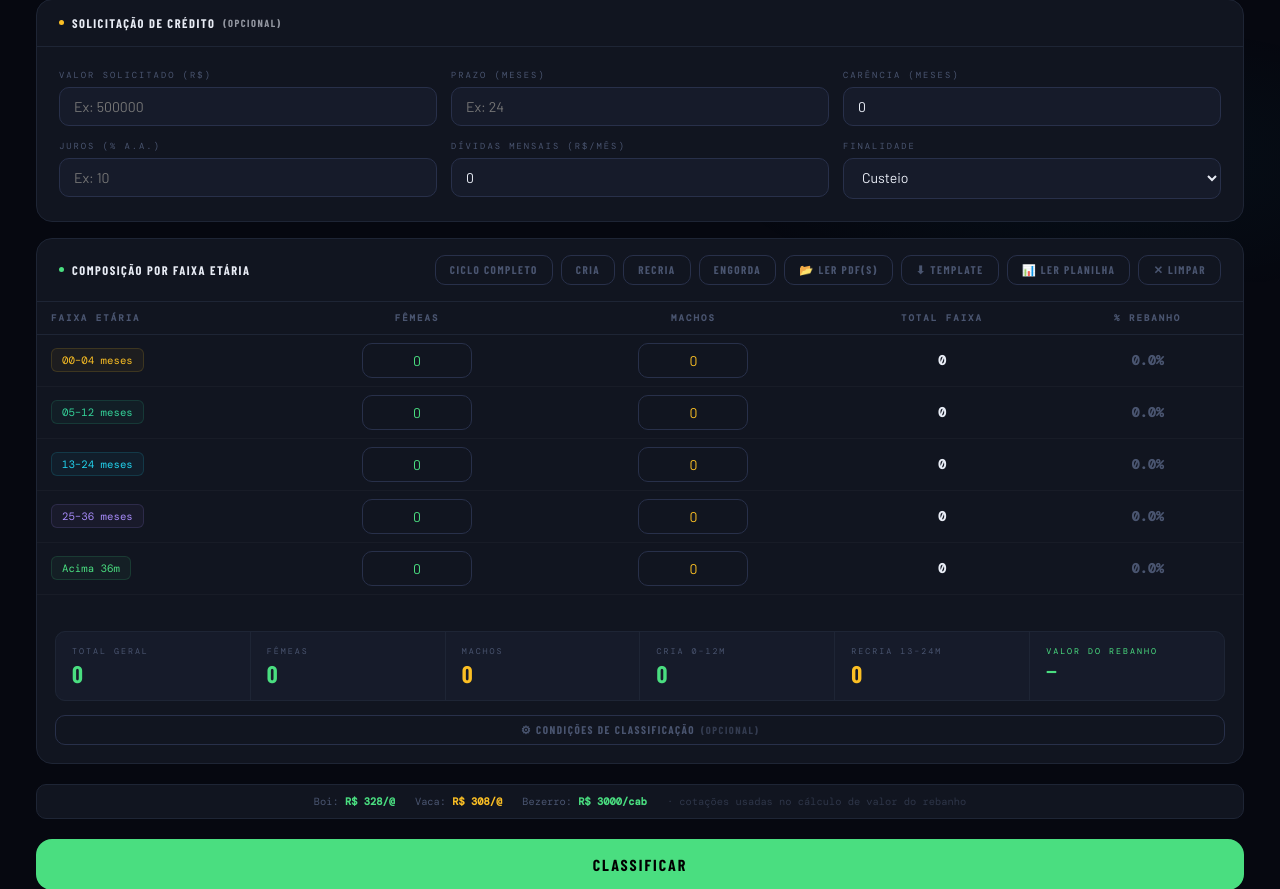
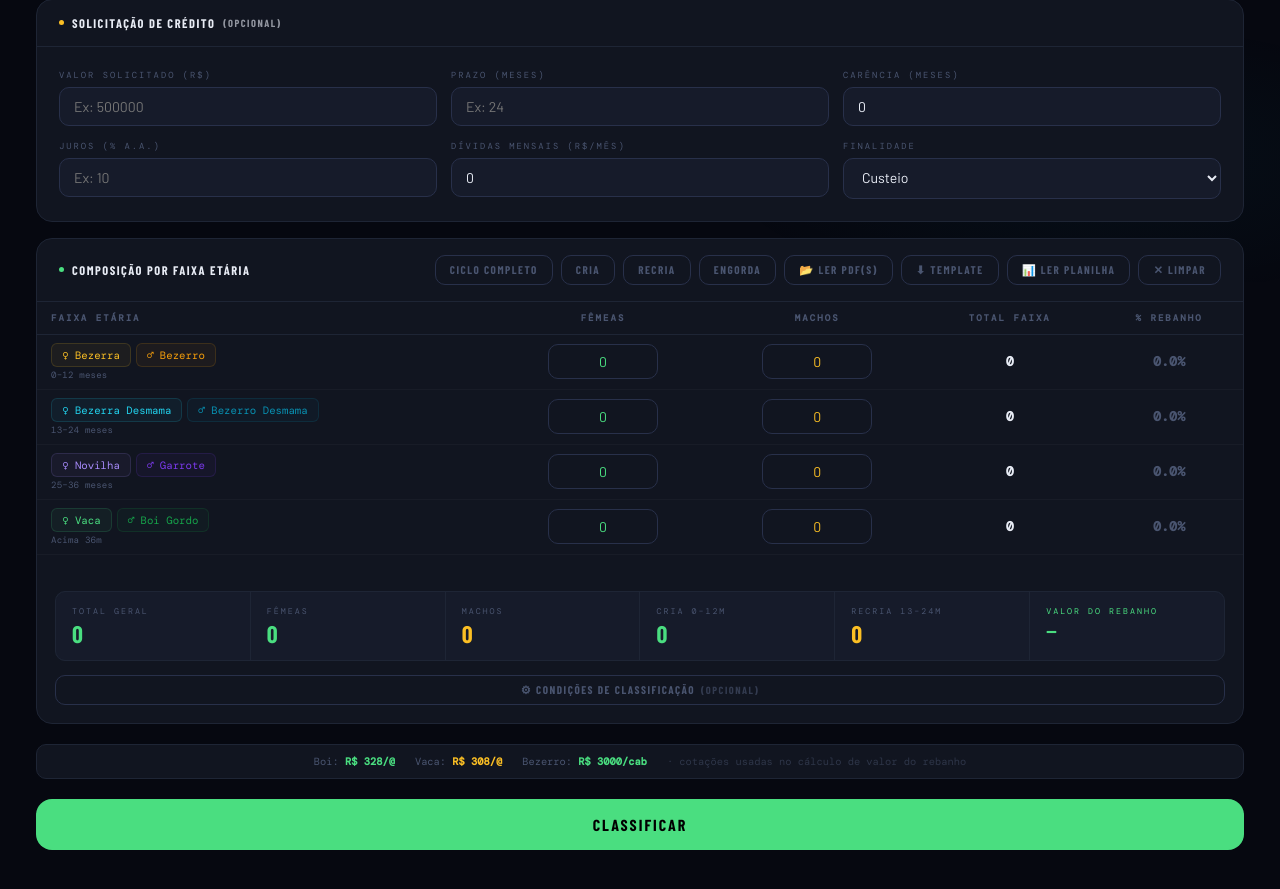
Before and after one commit to Lucazvfx/fluxocaixa, a Flask app: template templates/index.html in a window 1280 px wide. Shown: the part 518-1407 px from the top of the page. Run offline with Flask 3, Linux system fonts and the light colour scheme; the template is opened without the code that fills it, so the values that code supplies are empty; data comes from the database, SQL or seed files in the repository; parts of the project's set-up code (start-up, migrations or seed data) failed here and were passed over; some libraries are stand-ins or nearby versions; some web fonts are replaced.

Commit message:
feat(ui): faixas etárias adotam nomenclatura da ficha de rebanho
Reduz de 5 para 4 faixas com nomes do Excel de classificação:
  Bezerra/Bezerro (0-12m), Bezerra Desmama/Bezerro Desmama (13-24m),
  Novilha/Garrote (25-36m), Vaca/Boi Gordo (36m+).

getVals() continua retornando v[10] p/ o backend (bezerra 0-12m
é dividida 50/50 em f00+f05). vApiToDisplay() converte v[10]→4
pares para tabela, pirâmide e prévia de PDF.

Co-Authored-By: Claude Sonnet 4.6 <noreply@anthropic.com>

```diff
--- a/templates/index.html
+++ b/templates/index.html
@@ -643,7 +643,27 @@ main{max-width:1340px;margin:0 auto;padding:44px 36px 120px;position:relative;z-
 
 <script>
 // ================== VARIAVEIS GLOBAIS ==================
-const FAIXAS=[{key:'f00',l:'00–04 meses',cF:'#FBBF24',cM:'#F59E0B'},{key:'f05',l:'05–12 meses',cF:'#34D399',cM:'#10B981'},{key:'f13',l:'13–24 meses',cF:'#22D3EE',cM:'#0891B2'},{key:'f25',l:'25–36 meses',cF:'#A78BFA',cM:'#7C3AED'},{key:'fac',l:'Acima 36m',  cF:'#4ADE80',cM:'#16A34A'}];
+const FAIXAS=[
+  {key:'bez',lF:'Bezerra',         lM:'Bezerro',          l:'0–12 meses',  cF:'#FBBF24',cM:'#F59E0B'},
+  {key:'dzm',lF:'Bezerra Desmama', lM:'Bezerro Desmama',  l:'13–24 meses', cF:'#22D3EE',cM:'#0891B2'},
+  {key:'nov',lF:'Novilha',         lM:'Garrote',          l:'25–36 meses', cF:'#A78BFA',cM:'#7C3AED'},
+  {key:'vac',lF:'Vaca',            lM:'Boi Gordo',        l:'Acima 36m',   cF:'#4ADE80',cM:'#16A34A'},
+];
+// Converte array v[10] da API → 4 pares [[F,M]] para exibição
+function vApiToDisplay(v10){
+  return [
+    [(v10[0]||0)+(v10[2]||0),(v10[1]||0)+(v10[3]||0)],
+    [v10[4]||0,v10[5]||0],
+    [v10[6]||0,v10[7]||0],
+    [v10[8]||0,v10[9]||0],
+  ];
+}
+// Preenche os 4 inputs do formulário a partir do v[10] da API
+function setValsFromApi(v10){
+  const d=vApiToDisplay(v10);
+  FAIXAS.forEach((f,i)=>{document.getElementById(f.key+'_F').value=d[i][0];document.getElementById(f.key+'_M').value=d[i][1];});
+  upd();
+}
 const TC={CRIA:'#4ADE80',RECRIA:'#22D3EE',ENGORDA:'#F87171',CICLO_COMPLETO:'#FBBF24'};
 const TE={CRIA:'🐄',RECRIA:'🐂',ENGORDA:'🥩',CICLO_COMPLETO:'🔄'};
 const TL={CRIA:'CRIA',RECRIA:'RECRIA',ENGORDA:'ENGORDA',CICLO_COMPLETO:'CICLO COMPLETO'};
@@ -760,7 +780,13 @@ function buildTable(){
   tb.innerHTML='';
   FAIXAS.forEach(f=>{
     tb.innerHTML+=`<tr>
-      <td><span class="fc" style="color:${f.cF};border-color:${f.cF}25;background:${f.cF}0D">${f.l}</span></td>
+      <td>
+        <div style="display:flex;gap:5px;flex-wrap:wrap;align-items:center">
+          <span class="fc" style="color:${f.cF};border-color:${f.cF}25;background:${f.cF}0D">♀ ${f.lF}</span>
+          <span class="fc" style="color:${f.cM};border-color:${f.cM}25;background:${f.cM}0D">♂ ${f.lM}</span>
+        </div>
+        <div style="font-size:.57rem;color:var(--mu);margin-top:2px;font-family:var(--fm);letter-spacing:.02em">${f.l}</div>
+      </td>
       <td class="tdc"><input type="number" class="ni nf" id="${f.key}_F" value="0" min="0" oninput="upd()"></td>
       <td class="tdc"><input type="number" class="ni nm" id="${f.key}_M" value="0" min="0" oninput="upd()"></td>
       <td class="tdc tdtot" id="${f.key}_T">0</td>
@@ -769,15 +795,28 @@ function buildTable(){
   });
   upd();
 }
-function getVals(){return FAIXAS.flatMap(f=>[parseFloat(document.getElementById(f.key+'_F').value)||0,parseFloat(document.getElementById(f.key+'_M').value)||0])}
+function getVals(){
+  const bezF=parseFloat(document.getElementById('bez_F').value)||0;
+  const bezM=parseFloat(document.getElementById('bez_M').value)||0;
+  const f00F=Math.floor(bezF/2),f05F=bezF-f00F;
+  const f00M=Math.floor(bezM/2),f05M=bezM-f00M;
+  return [f00F,f00M,f05F,f05M,
+          parseFloat(document.getElementById('dzm_F').value)||0,
+          parseFloat(document.getElementById('dzm_M').value)||0,
+          parseFloat(document.getElementById('nov_F').value)||0,
+          parseFloat(document.getElementById('nov_M').value)||0,
+          parseFloat(document.getElementById('vac_F').value)||0,
+          parseFloat(document.getElementById('vac_M').value)||0];
+}
 function upd(){
   const v=getVals(),tot=v.reduce((a,b)=>a+b,0)||1;
-  FAIXAS.forEach((f,i)=>{const t=v[i*2]+v[i*2+1];document.getElementById(f.key+'_T').textContent=fN(t);document.getElementById(f.key+'_P').textContent=(t/tot*100).toFixed(1)+'%'});
+  const disp=vApiToDisplay(v);
+  FAIXAS.forEach((f,i)=>{const t=disp[i][0]+disp[i][1];document.getElementById(f.key+'_T').textContent=fN(t);document.getElementById(f.key+'_P').textContent=(t/tot*100).toFixed(1)+'%'});
   document.getElementById('t-g').textContent=fN(v.reduce((a,b)=>a+b,0));
-  document.getElementById('t-f').textContent=fN(FAIXAS.reduce((a,f,i)=>a+v[i*2],0));
-  document.getElementById('t-m').textContent=fN(FAIXAS.reduce((a,f,i)=>a+v[i*2+1],0));
-  document.getElementById('t-c').textContent=fN(v[0]+v[1]+v[2]+v[3]);
-  document.getElementById('t-r').textContent=fN(v[4]+v[5]);
+  document.getElementById('t-f').textContent=fN(v[0]+v[2]+v[4]+v[6]+v[8]);
+  document.getElementById('t-m').textContent=fN(v[1]+v[3]+v[5]+v[7]+v[9]);
+  document.getElementById('t-c').textContent=fN(disp[0][0]+disp[0][1]);
+  document.getElementById('t-r').textContent=fN(disp[1][0]+disp[1][1]);
   // Valor do rebanho — espelho de valor_rebanho_gep() modo granular
   // v = [f00F,f00M, f05F,f05M, f13F,f13M, f25F,f25M, facF,facM]
   const pb=parseFloat(document.getElementById('cot-boi')?.value)||327;
@@ -802,7 +841,7 @@ const EX={
   engorda:{v:[10,8,20,18,50,80,20,120,10,400],faz:'Fazenda Confinamento',mun:'Primavera do Leste - MT',prop:'Exemplo'},
   indea: {v:[300,280,563,187,1105,1344,298,80,593,39],faz:'FAZENDA N KARA I/II',mun:'JUARA - MT',prop:'NEWTON KARA JOSE'},
 };
-function fillEx(t){const e=EX[t];FAIXAS.forEach((f,i)=>{document.getElementById(f.key+'_F').value=e.v[i*2];document.getElementById(f.key+'_M').value=e.v[i*2+1]});document.getElementById('f_faz').value=e.faz;document.getElementById('f_mun').value=e.mun;document.getElementById('f_prop').value=e.prop;upd()}
+function fillEx(t){const e=EX[t];setValsFromApi(e.v);document.getElementById('f_faz').value=e.faz;document.getElementById('f_mun').value=e.mun;document.getElementById('f_prop').value=e.prop;}
 function clearAll(){FAIXAS.forEach(f=>{document.getElementById(f.key+'_F').value=0;document.getElementById(f.key+'_M').value=0});upd();renderConsistencia(null)}
 
 // ================== CLASSIFICAR ==================
@@ -906,7 +945,7 @@ async function lerPDFsInserir(fileList){
       }
     }
     if(!fazendas.length){showToast('Nenhum PDF pôde ser lido.',true);return}
-    FAIXAS.forEach((f,i)=>{document.getElementById(f.key+'_F').value=somaV[i*2];document.getElementById(f.key+'_M').value=somaV[i*2+1]});
+    setValsFromApi(somaV);
     document.getElementById('f_faz').value = fazendas.length===1 ? fazendas[0] : `${fazendas.length} fazendas combinadas`;
     document.getElementById('f_mun').value = fazendas.length===1 ? (primeiraMeta.municipio||'') : '';
     document.getElementById('f_prop').value = primeiraMeta?.proprietario||'';
@@ -927,7 +966,7 @@ async function lerPlanilha(file){
     const data=await res.json();
     if(!res.ok||data.erro){ showToast(data.erro||'Falha ao ler planilha',true); return; }
     const v=data.valores||[];
-    FAIXAS.forEach((f,i)=>{document.getElementById(f.key+'_F').value=v[i*2]||0;document.getElementById(f.key+'_M').value=v[i*2+1]||0});
+    setValsFromApi(v);
     if(data.fazenda) document.getElementById('f_faz').value=data.fazenda;
     if(data.uf) document.getElementById('f_mun').value=data.uf;
     upd();
@@ -1002,7 +1041,8 @@ async function lerPDFs(fileList){
 
 function mostrarPDFPreview(data){
   const v=data.valores;
-  const rows=FAIXAS.map((f,i)=>`<tr><td>${f.l}</td><td class="g">${fN(v[i*2])}</td><td class="a">${fN(v[i*2+1])}</td><td class="r">${fN(v[i*2]+v[i*2+1])}</td></tr>`).join('');
+  const _vd=vApiToDisplay(v);
+  const rows=FAIXAS.map((f,i)=>`<tr><td>${f.lF}/${f.lM} <span style="font-size:.6rem;color:var(--mu)">${f.l}</span></td><td class="g">${fN(_vd[i][0])}</td><td class="a">${fN(_vd[i][1])}</td><td class="r">${fN(_vd[i][0]+_vd[i][1])}</td></tr>`).join('');
   const combinadas=data.fazendas_combinadas||[];
   const listaFazendas = combinadas.length>1 ? `
     <div style="margin-bottom:18px">
@@ -1066,8 +1106,7 @@ async function reparsarPDF(){
 
 async function classificarPDF(v,meta){
   if(meta){document.getElementById('f_faz').value=meta.fazenda||'';document.getElementById('f_mun').value=meta.municipio||'';document.getElementById('f_prop').value=meta.proprietario||''}
-  FAIXAS.forEach((f,i)=>{document.getElementById(f.key+'_F').value=v[i*2];document.getElementById(f.key+'_M').value=v[i*2+1]});
-  upd();
+  setValsFromApi(v);
   await classificar();
 }
 
@@ -1226,13 +1265,14 @@ function renderResult(data){
     ).join('')
   }</div>`;
 
-  const maxAn=Math.max(...FAIXAS.map((f,i)=>v[i*2]+v[i*2+1]),1);
+  const _pvd=vApiToDisplay(v);
+  const maxAn=Math.max(..._pvd.map(([fv,mv])=>fv+mv),1);
   const pyramid=[...FAIXAS].reverse().map((f,ri)=>{
     const i=FAIXAS.length-1-ri;
-    const fv=v[i*2],mv=v[i*2+1];
+    const [fv,mv]=_pvd[i];
     const fp=fv/maxAn*100,mp=mv/maxAn*100;
     return`<div class="pyr-row">
-      <div class="pyr-l">${f.l}</div>
+      <div class="pyr-l">${f.lF}/${f.lM}</div>
       <div class="pyr-t">
         ${fv>0?`<div class="pyr-seg" style="width:0%;background:${f.cF}" data-w="${Math.max(fp,3)}"><span>♀${fN(fv)}</span></div>`:''}
         ${mv>0?`<div class="pyr-seg" style="width:0%;background:${f.cM}" data-w="${Math.max(mp,3)}"><span>♂${fN(mv)}</span></div>`:''}
```
